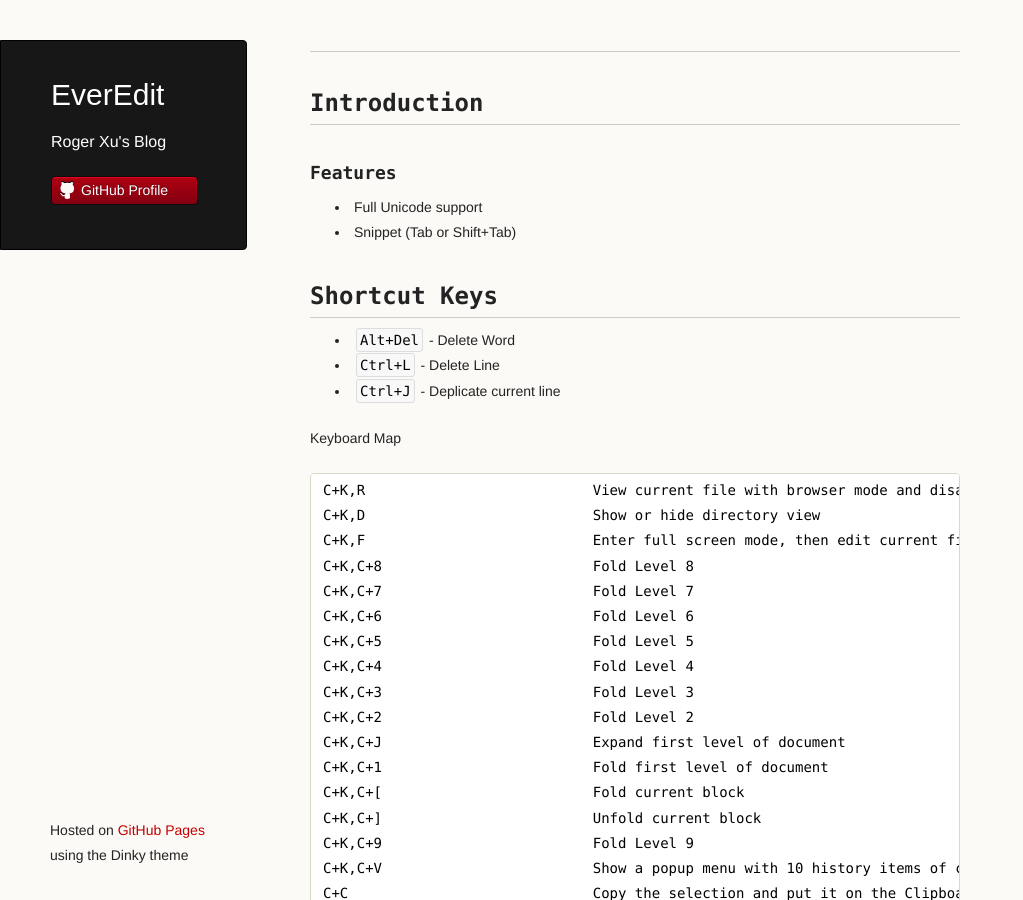
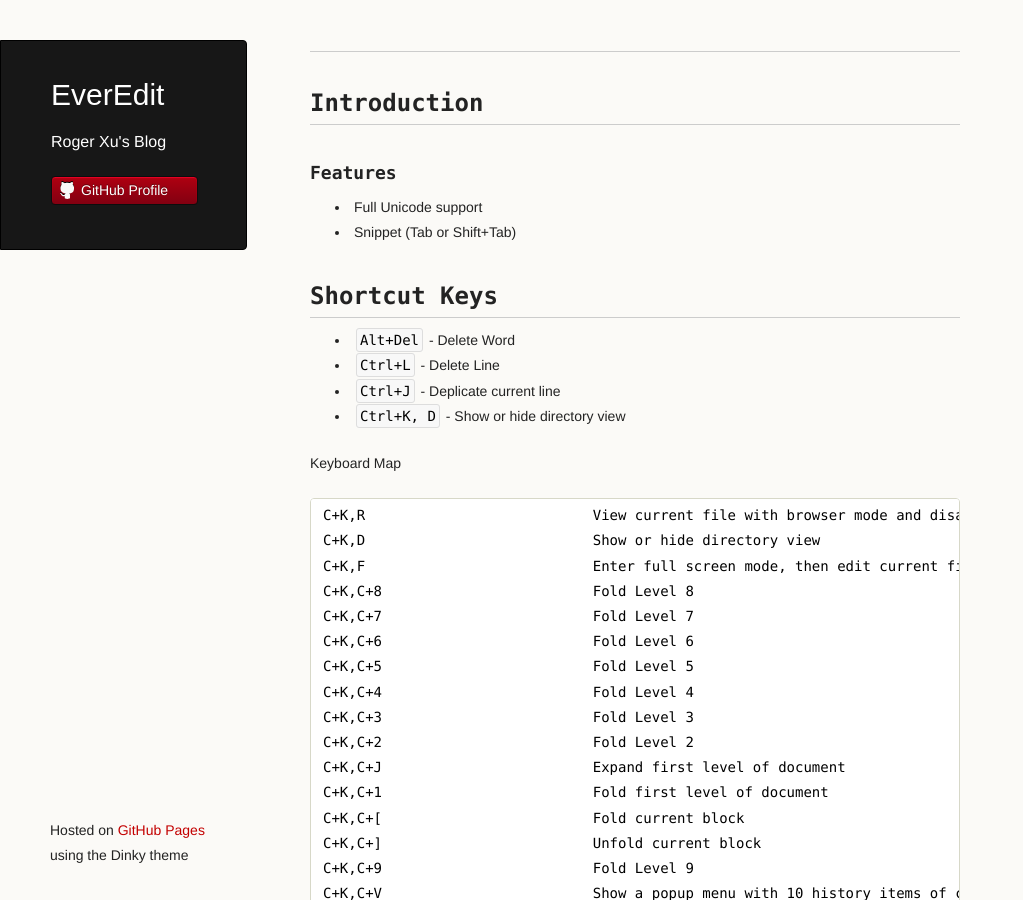
Before and after one commit to rogerxu/rogerxu.github.io, a Jekyll site: the page built from _posts/2013-05-10-everedit.md, in a window 1280 px wide and 900 px high. Shown: the whole window, without its empty margins (0-1023 px from the left). Built offline with Jekyll 4.4.1, drawn with Linux system fonts in a browser that asks for light colours.

Commit message:
useful shortcut for everedit.

```diff
--- a/_posts/2013-05-10-everedit.md
+++ b/_posts/2013-05-10-everedit.md
@@ -15,7 +15,7 @@
 * `Alt+Del` - Delete Word
 * `Ctrl+L` - Delete Line
 * `Ctrl+J` - Deplicate current line
-
+* `Ctrl+K, D` - Show or hide directory view
 
 Keyboard Map
 
```
